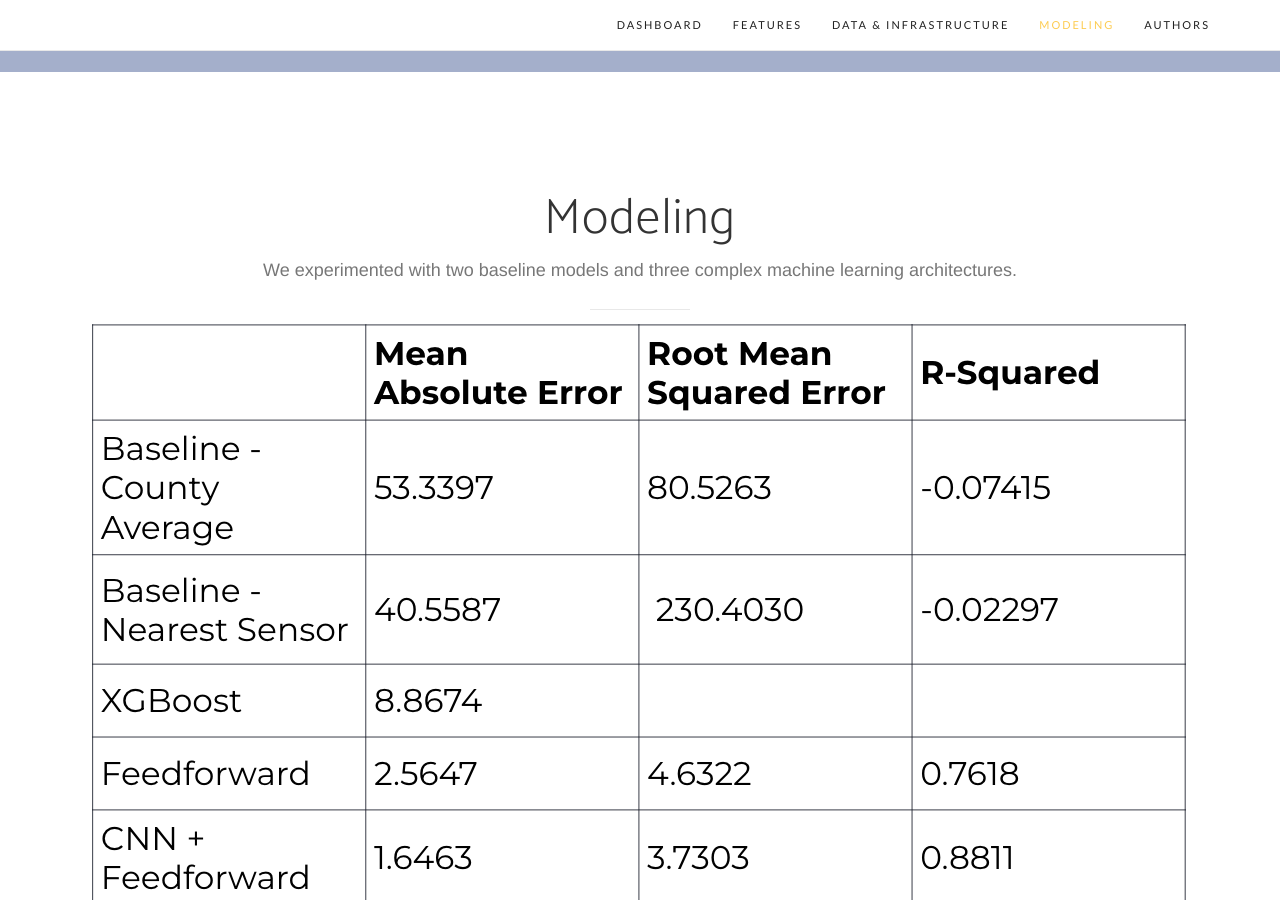
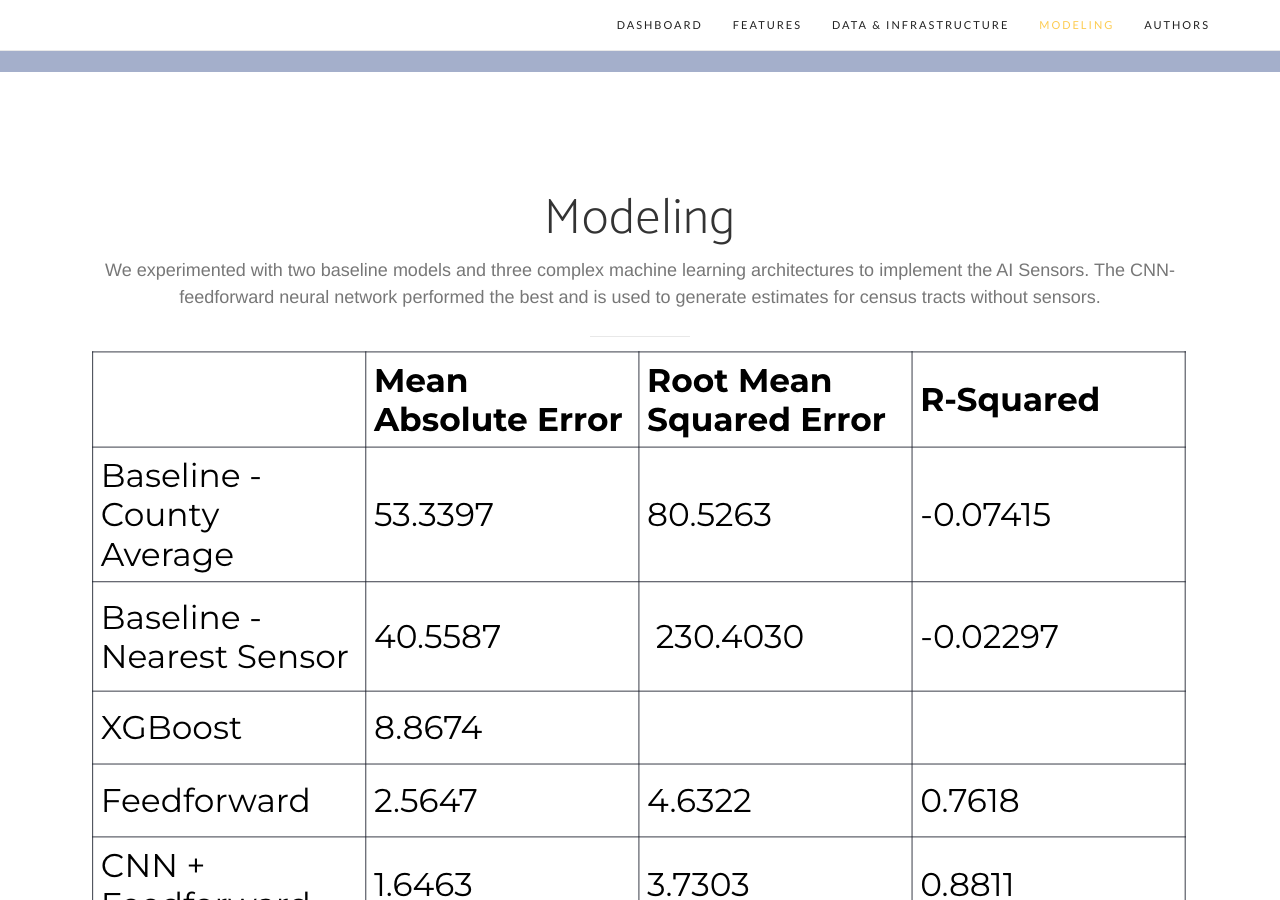
Before and after one commit to pancakereport/AI4AQ, a Jekyll site: the page index.html, which Jekyll copies as it is, in a window 1280 px wide and 900 px high, scrolled down 4018 px. Built offline with Jekyll 4.4.1, drawn with Linux system fonts in a browser that asks for light colours; nearby versions of some CDN libraries; some web fonts are replaced.

Commit message:
update link

```diff
--- a/index.html
+++ b/index.html
@@ -108,7 +108,7 @@
                     <h2 class="section-heading">View our dashboard</h2>
                     <p>The dashboard shows current and historic air quality measurements alongside information about health and income in Salt Lake, Davis, and Weber counties. You can fill in data gaps by placing an AI Sensor anywhere on the map.</p>
                     <div class="badges">
-                        <a class="badge-link" href="https://chrome.google.com/webstore/detail/content-aware-ad-blocker/mjjigiphiihnhaiemofpiihnakifcjel"><img src="img/access-dash.png" alt=""></a>
+                        <a class="badge-link" href="https://ai4aq-app-service.hmjngq3puntmi.us-west-2.cs.amazonlightsail.com/"><img src="img/access-dash.png" alt=""></a>
                         <!-- <a class="badge-link" href="#"><img src="img/app-store-badge.svg" alt=""></a> -->
                     </div>
                 </div>
@@ -230,7 +230,7 @@
                     <div class="col-lg-12 text-center">
                         <div class="section-heading">
                             <h2>Modeling</h2>
-                            <p class="text-muted">We experimented with two baseline models and three complex machine learning architectures. </p>
+                            <p class="text-muted">We experimented with two baseline models and three complex machine learning architectures to implement the AI Sensors. The CNN-feedforward neural network performed the best and is used to generate estimates for census tracts without sensors.</p>
                             <hr>
                         </div>
                     </div>
```
Also changed, not shown: README.md, img/Adblocker.png (deleted), img/adblocker_ss.png (deleted), img/app-store-badge.svg (deleted), img/benchmarks1.png (deleted), img/bg-cta.jpg (deleted), img/blocker.png (deleted), img/chrome-webstore-badge.png (deleted), img/demo-screen-1.jpg (deleted), img/google-play-badge.svg (deleted), img/realworld_prec_recall.png (deleted), img/technology.png (deleted), 1 other file.
